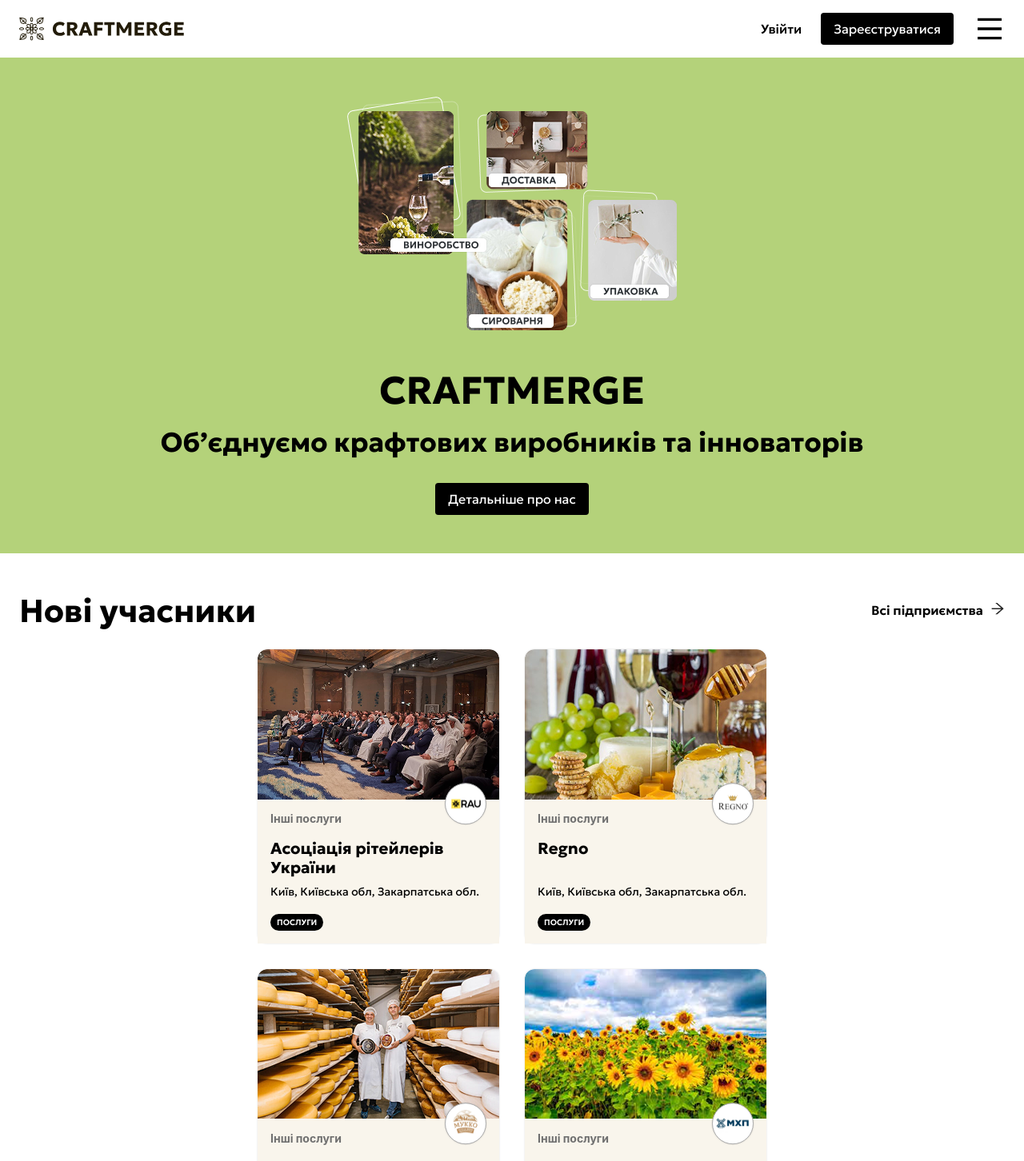
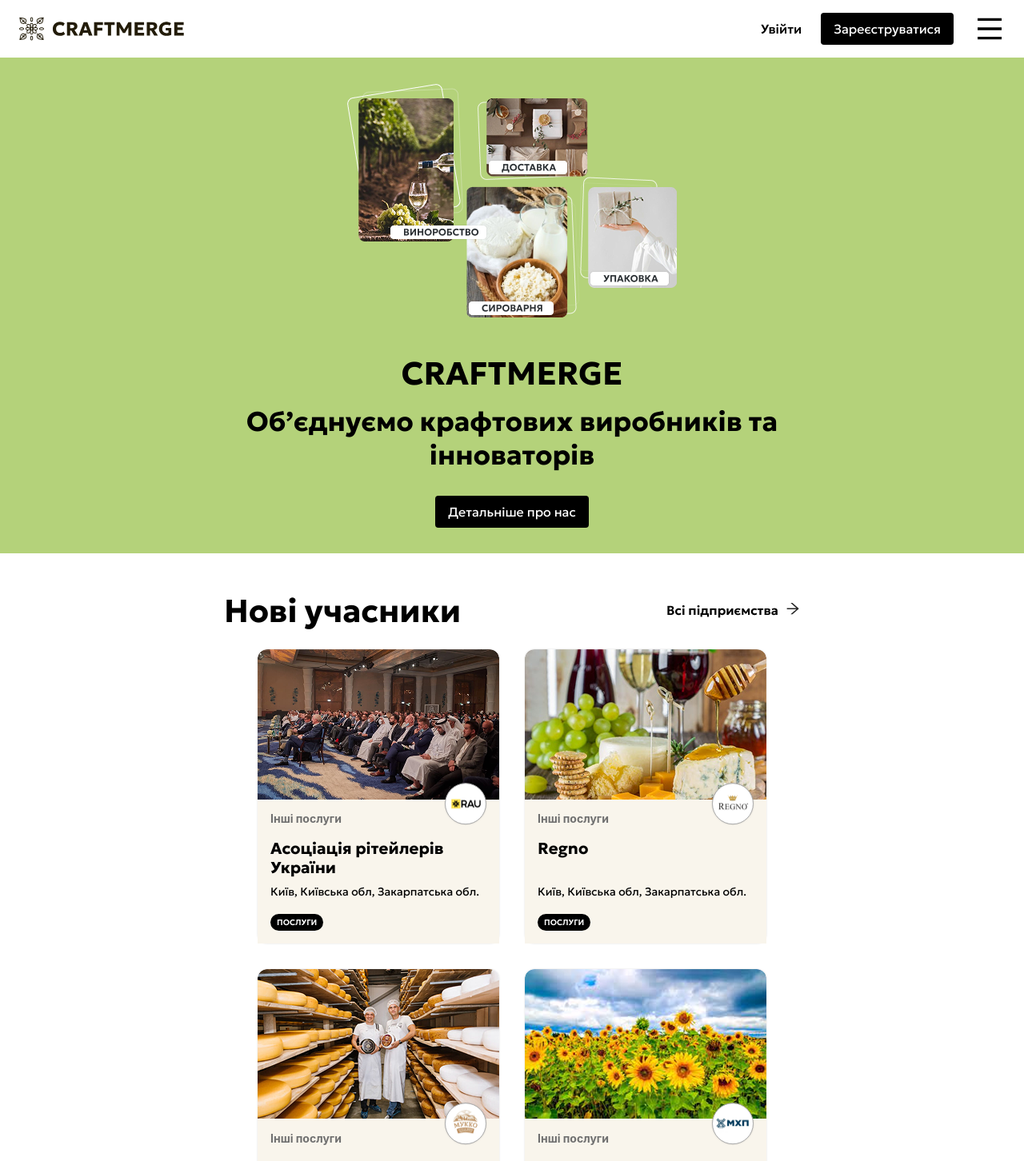
Before and after one commit to Project-Stage-Academy/UA-4148-bravo, a React (Create React App) app in the folder frontend/: page / in a window 1280 px wide. Shown: the top 1452 px of the page at 80% size. Built offline with nearby package versions, Linux system fonts and the light colour scheme.

Commit message:
Add prop types and improve accessibility for FollowStar and ParticipantCard components; refactor HomeSection for better structure

```diff
--- a/frontend/src/css/container.css
+++ /dev/null
@@ -1,3 +0,0 @@
-.container {
-    max-width: 1512px;
-}
--- a/frontend/src/css/main.css
+++ b/frontend/src/css/main.css
@@ -4,4 +4,3 @@
 
 @import 'link.css';
 @import 'aria.css';
-@import 'container.css';
--- a/frontend/src/css/variables.css
+++ b/frontend/src/css/variables.css
@@ -41,15 +41,11 @@
     --green-bcg-color: #B4D27A;
     --yellow-bcg-color: #F9F5EC;
     --white-bcg-color: #FFF;
+    --header-bcg-color: #fff;
+    --footer-bcg-color: #232424;
 
     /* hr colors */
     --light-gray-hr-color: #EDEDED;
-
-    /* header */
-    --header-bcg-color: #fff;
-
-    /* footer */
-    --footer-bcg-color: #232424;
 
     /* home page */
     --benefits-panel-color: #F9F5EC;
--- a/frontend/src/pages/Home/home.css
+++ b/frontend/src/pages/Home/home.css
@@ -3,28 +3,36 @@
     flex-direction: column;
 }
 
-/* Section */
+/* Container */
 
-.home--section {
+.container {
+    max-width: calc(1512px - 104px * 2);
+    margin: 0 auto;
+}
+
+.home--container {
     display: flex;
     flex-direction: column;
     align-items: center;
-    padding: 80px 104px;
-    transition: all var(--animation-normal) ease;
 }
 
-.home--section__direction-row {
+.home--container__direction-row {
     flex-direction: row;
 }
 
-.home--section__text-align-center {
+.home--container__text-align-center {
     text-align: center;
 }
 
-.home--section__padding-low-vertical {
-    padding-top: 32px;
-    padding-bottom: 32px;
+.home--container__padding-wide {
+    padding: 80px 104px;
 }
+
+.home--container__padding-narrow {
+    padding: 32px 104px;
+}
+
+/* Section */
 
 .home--section__green {
     background: var(--green-bcg-color);
@@ -96,7 +104,6 @@
     grid-template-columns: repeat(4, 1fr);
     gap: 32px;
     grid-auto-rows: 1fr;
-    width: 100%;
 }
 
 .participants--grid-item {
@@ -180,19 +187,17 @@
     margin-bottom: 40px;
 }
 
-@media (min-width: 2000px) {
-    .home--section {
-        padding: 80px 300px;
+@media screen and (max-width: 1513px) {
+    .container {
+        max-width: calc(768px - 24px * 2);
     }
 
-    .participants--grid {
-        width: auto;
+    .home--container__padding-wide {
+        padding: 48px 24px;
     }
-}
 
-@media screen and (max-width: 1481px) {
-    .home--section {
-        padding: 48px 24px;
+    .home--container__padding-narrow {
+        padding: 32px 24px;
     }
 
     .hero--section {
@@ -207,7 +212,7 @@
     }
 
     .hero--logo-title {
-        font-size: 48px;
+        font-size: 40px;
     }
 
     .hero--text-title {
@@ -220,7 +225,7 @@
     }
 
     .target--grid {
-        grid-template-columns: repeat(3, 1fr);
+        grid-template-columns: repeat(2, 1fr);
     }
 
     .benefits--grid {
@@ -228,13 +233,19 @@
     }
 }
 
-@media screen and (max-width: 995px) {
-    .target--grid {
-        grid-template-columns: repeat(2, 1fr);
+@media screen and (max-width: 769px) {
+    .container {
+        max-width: calc(375px - 16px * 2);
     }
-}
 
-@media screen and (max-width: 665px) {
+    .home--container__padding-wide {
+        padding: 40px 16px;
+    }
+
+    .home--container__padding-narrow {
+        padding: 32px 16px;
+    }
+
     .hero--logo-title {
         font-size: 34px;
     }
@@ -261,10 +272,6 @@
         font-size: 14px;
     }
 
-    .home--section {
-        padding: 32px 16px;
-    }
-
     .home--title {
         font-size: 24px;
     }
--- a/frontend/src/pages/Home/home.jsx
+++ b/frontend/src/pages/Home/home.jsx
@@ -1,9 +1,42 @@
 import './home.css';
 import Button from '../../components/Button/button';
-import { Link } from 'react-router-dom';
+import { Link, useNavigate } from 'react-router-dom';
 import ParticipantCard from '../../components/ParticipantCard/participantCard';
 import { useEffect, useState } from 'react';
 import PropTypes from 'prop-types';
+
+/**
+ * A reusable section component for the home page.
+ * Renders its children inside a colored section with a container.
+ *
+ * @component
+ * @param {Object} props - Component props.
+ * @param {'white' | 'green' | 'yellow'} props.color - The color theme for the section.
+ * Applied as part of the section's CSS class name.
+ * @param {string} [props.className] - Optional additional CSS classes for the container.
+ * @param {React.ReactNode} props.children - The content to be rendered inside the section.
+ *
+ * @example
+ * <HomeSection color="blue" className="custom-class">
+ *   <h2>Welcome</h2>
+ *   <p>This is the home page.</p>
+ * </HomeSection>
+ */
+function HomeSection({ color, className, children }) {
+    return (
+        <section className={`home--section__${color}`}>
+            <div className={`container home--container ${className}`}>
+                { children }
+            </div>
+        </section>
+    );
+}
+
+HomeSection.propTypes = {
+    color: PropTypes.string.isRequired,
+    className: PropTypes.string,
+    children: PropTypes.node.isRequired,
+};
 
 /**
  * NewParticipantGrid component
@@ -23,13 +56,6 @@ function NewParticipantGrid({ data }) {
     );
 }
 
-/**
- * NewParticipantGrid component prop types
- * Renders a grid of new participants
- * Each participant includes a background image, profile picture, title, and location
- * The component maps over the provided data and renders a ParticipantCard for each item
- * @property {Array.<Object>} data - Array of objects containing participant data
- */
 NewParticipantGrid.propTypes = {
     data: PropTypes.arrayOf(PropTypes.object).isRequired
 }
@@ -54,12 +80,6 @@ function TargetAudienceGrid({data}) {
     );
 }
 
-/**
- * TargetAudienceGrid component
- * Renders a grid of target audience items
- * Each item includes an image and a title
- * @property {Array.<Object>} data - Array of objects containing participant data
- */
 TargetAudienceGrid.propTypes = {
     data: PropTypes.arrayOf(PropTypes.object).isRequired
 }
@@ -84,12 +104,6 @@ function BenefitsGrid({data}) {
     );
 }
 
-/**
- * BenefitsGrid component
- * Renders a grid of benefits panels
- * Each panel includes a title and a description
- * @property {Array.<Object>} data - Array of objects containing title and description for each benefit
- */
 BenefitsGrid.propTypes = {
     data: PropTypes.arrayOf(PropTypes.object).isRequired
 }
@@ -135,13 +149,15 @@ function HomePage() {
         {title: 'Підтримка та знання', description: 'Отримуйте консультації, експертну допомогу та доступ до освітніх ресурсів'}
     ];
 
+    const navigate = useNavigate();
+
     // State for changing the link text in the “New participants section”
-    const [isMobile, setIsMobile] = useState(window.innerWidth <= 665);
+    const [isMobile, setIsMobile] = useState(window.innerWidth <= 769);
 
     // Set's boolean to isMobile
     useEffect(() => {
         const handleResize = () => {
-            setIsMobile(window.innerWidth <= 665);
+            setIsMobile(window.innerWidth <= 769);
         };
 
         window.addEventListener('resize', handleResize);
@@ -152,27 +168,27 @@ function HomePage() {
         <div className={'home'}>
 
             {/* Hero section */}
-            <section className={'home--section home--section__padding-low-vertical home--section__direction-row home--section__green hero--section'}>
+            <HomeSection color={'green'} className={'home--container__padding-narrow home--container__direction-row hero--section'}>
                 <div className={'hero--title-container'}>
                     <h2 className={'hero--logo-title'}>CRAFTMERGE</h2>
                     <h2 className={'hero--text-title'}>Обʼєднуємо крафтових виробників та інноваторів</h2>
                     <div>
-                        <Button className={'button__padding'}>
+                        <Button className={'button__padding'} onClick={() => navigate('/who-we-are')}>
                             Детальніше про нас
                         </Button>
                     </div>
                 </div>
                 <div className={'hero--pictures'}>
                     <picture>
-                        <source media="(max-width: 646px)" srcSet="/pictures/png/hero-small.png" />
-                        <source media="(max-width: 1481px)" srcSet="/pictures/png/hero-middle.png" />
+                        <source media="(max-width: 769px)" srcSet="/pictures/png/hero-small.png" />
+                        <source media="(max-width: 1513px)" srcSet="/pictures/png/hero-middle.png" />
                         <img src={'/pictures/png/hero-big.png'} alt={'Hero'}/>
                     </picture>
                 </div>
-            </section>
+            </HomeSection>
 
             {/* New participants section */}
-            <section className={'home--section home--section__white'}>
+            <HomeSection color={'white'} className={'home--container__padding-wide'}>
                 <div className={'participants--title-container'}>
                     <h2 className={'home--title participants--title__flex'}>
                         Нові учасники
@@ -182,27 +198,27 @@ function HomePage() {
                     </Link>
                 </div>
                 <NewParticipantGrid data={newParticipantsData} />
-            </section>
+            </HomeSection>
 
             {/* Value proposition section */}
-            <section className={'home--section home--section__text-align-center home--section__green'}>
+            <HomeSection color={'green'} className={'home--container__text-align-center home--container__padding-wide'}>
                 <h2 className={'home--title involve--title__max-width involve--title__margin'}>Майданчик для тих, хто втілює свої ідеї в життя</h2>
-                <Button className={'involve--button__padding'}>
+                <Button className={'involve--button__padding'} onClick={() => navigate('/auth/register')}>
                     Долучитися
                 </Button>
-            </section>
+            </HomeSection>
 
             {/* Target audience section */}
-            <section className={'home--section home--section__yellow'}>
+            <HomeSection color={'yellow'} className={'home--container__padding-wide'}>
                 <h2 className={'home--title target--title__margin'}>Для кого</h2>
                 <TargetAudienceGrid data={targetAudienceData} />
-            </section>
+            </HomeSection>
 
             {/* Benefits section */}
-            <section className={'home--section home--section__white'}>
+            <HomeSection color={'white'} className={'home--container__padding-wide'}>
                 <h2 className={'home--title benefits--grid-item-title__margin'}>Чому варто</h2>
                 <BenefitsGrid data={benefitsData} />
-            </section>
+            </HomeSection>
         </div>
     );
 }
```
Also changed, not shown: frontend/src/components/FollowStar/followStar.jsx (+32 -0 lines), frontend/src/components/ParticipantCard/participantCard.jsx (+43 -1 lines).
